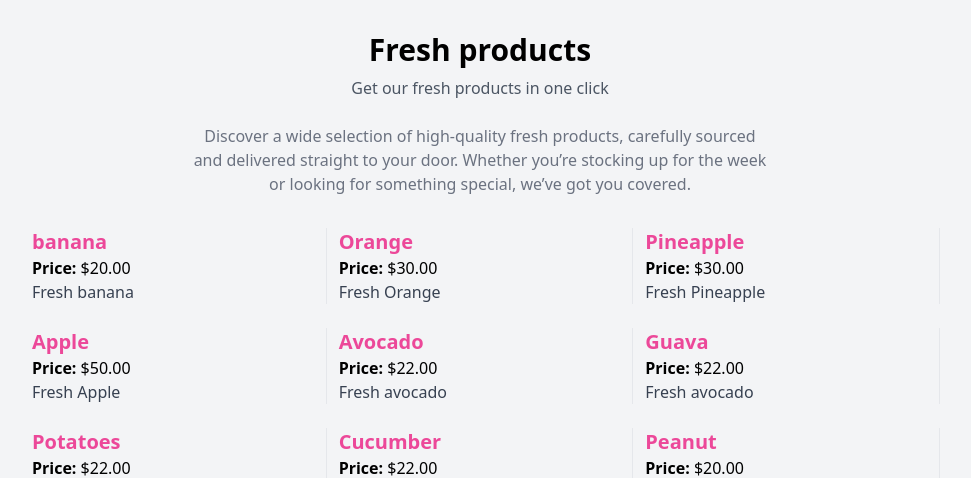
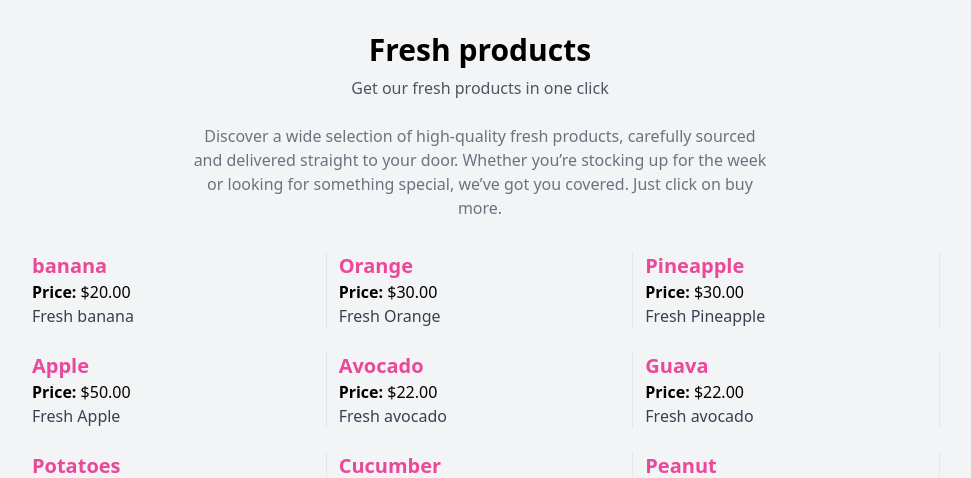
Before and after one commit to fanabezabih/Shopping, a Django app: page /catalogue/products/ in a window 1280 px wide. Shown: the top 478 px of the page, without its empty margins (160-1131 px from the left). Run offline with Django 5.2, Linux system fonts and the light colour scheme; data comes from the database, SQL or seed files in the repository.

Commit message:
Edied stylings

```diff
--- a/Shop/shop/catalogue/templates/catalogue/product.html
+++ b/Shop/shop/catalogue/templates/catalogue/product.html
@@ -11,7 +11,7 @@
         <h1 class="text-3xl font-bold mb-2 text-center">Fresh products</h1>
         <p class="text-center text-gray-600 mb-6">Get our fresh products in one click</p>
         <p class="text-center text-gray-500 max-w-xl mx-auto mb-8">
-            Discover a wide selection of high-quality fresh products, carefully sourced and delivered straight to your door. Whether you’re stocking up for the week or looking for something special, we’ve got you covered.
+            Discover a wide selection of high-quality fresh products, carefully sourced and delivered straight to your door. Whether you’re stocking up for the week or looking for something special, we’ve got you covered. Just click on buy more.
         </p>
 
         <ul class="flex flex-wrap -mx-3">
```
